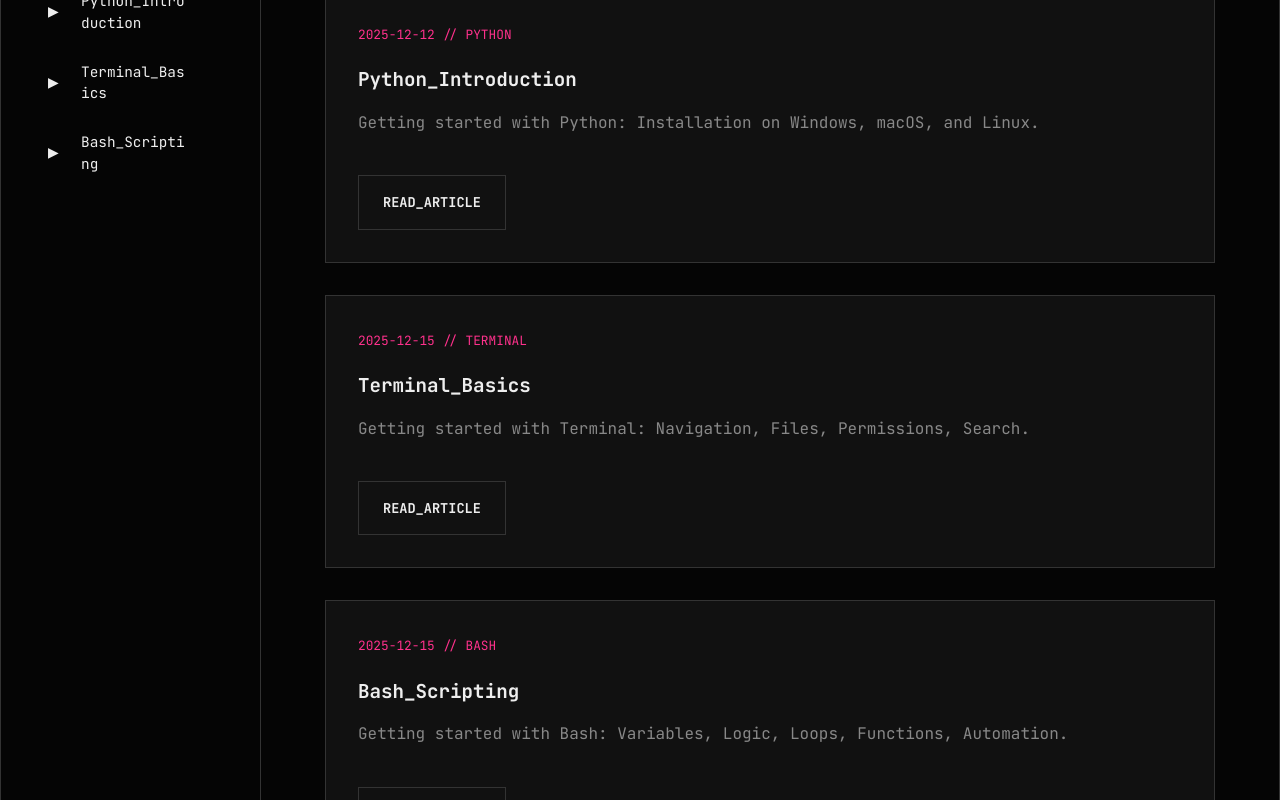
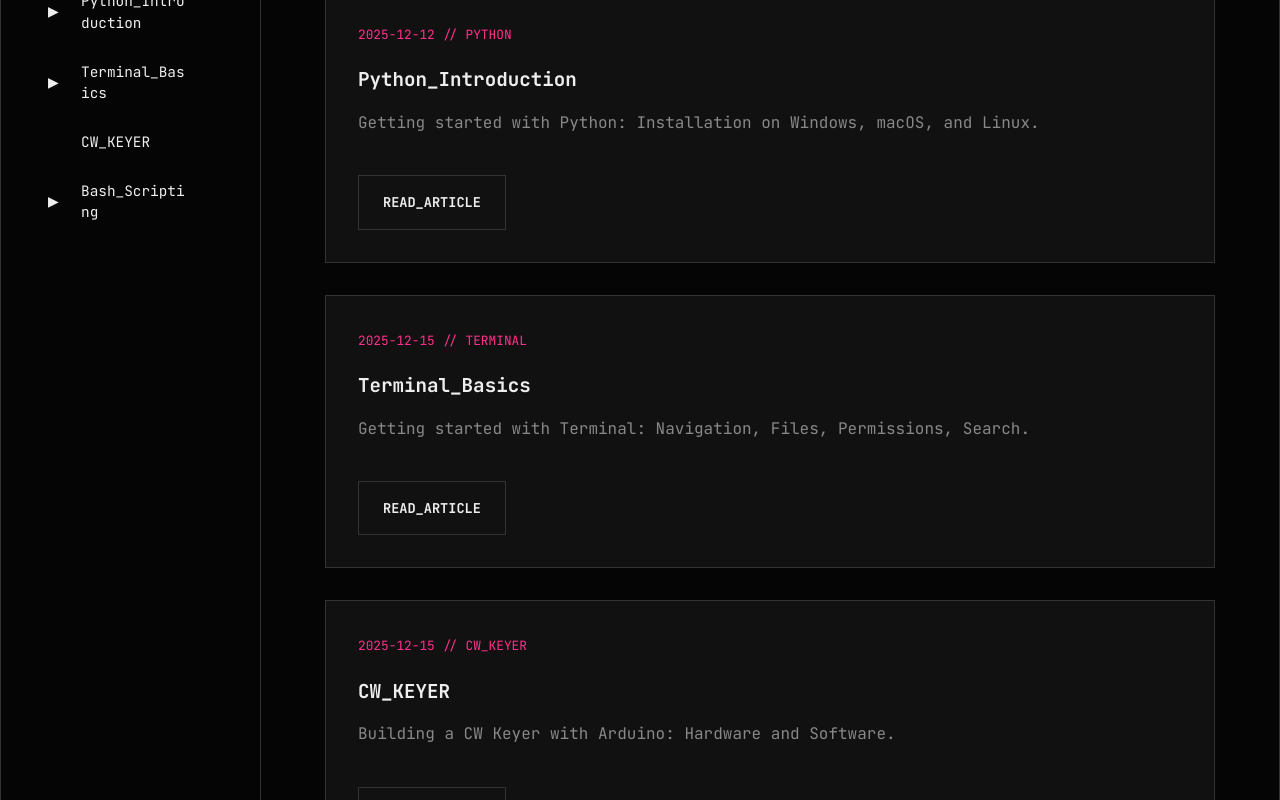
Before and after one commit to ekinefe/gnrhub, a React (Vite) app: page /blog in a window 1280 px wide. Shown: the part 320-1120 px from the top of the page. Built offline with nearby package versions, Linux system fonts and the light colour scheme.

Commit message:
CWKEYERHARDWARE.jsx is included and errors are fixed

```diff
--- a/src/pages/Blogs/data/blog_data.js
+++ b/src/pages/Blogs/data/blog_data.js
@@ -2,7 +2,7 @@ import ExampleBlog from '../contents/ExampleBlog.jsx';
 import PythonIntroduction from '../contents/PythonIntroduction/main.jsx';
 import TerminalUsage from '../contents/TerminalUsage/main.jsx';
 import BashScripting from '../contents/BashScripting/BashScripting.jsx';
-// import CwKeyer from '../contents/CWKeyerHardware.jsx';
+import CwKeyer from '../contents/CWKeyerHardware.jsx';
 
 // === BLOG POSTS ===
 export const posts = [
@@ -66,6 +66,15 @@ export const posts = [
     ]
   },
   {
+    id: "CW_KEYER",
+    title: "CW_KEYER",
+    date: "2025-12-15",
+    tag: "CW_KEYER",
+    summary: "Building a CW Keyer with Arduino: Hardware and Software.",
+    keywords: ["cw", "morse", "arduino", "electronics"],
+    content: CwKeyer
+  },
+  {
     id: "Bash_Scripting",
     title: "Bash_Scripting",
     date: "2025-12-15",
```
